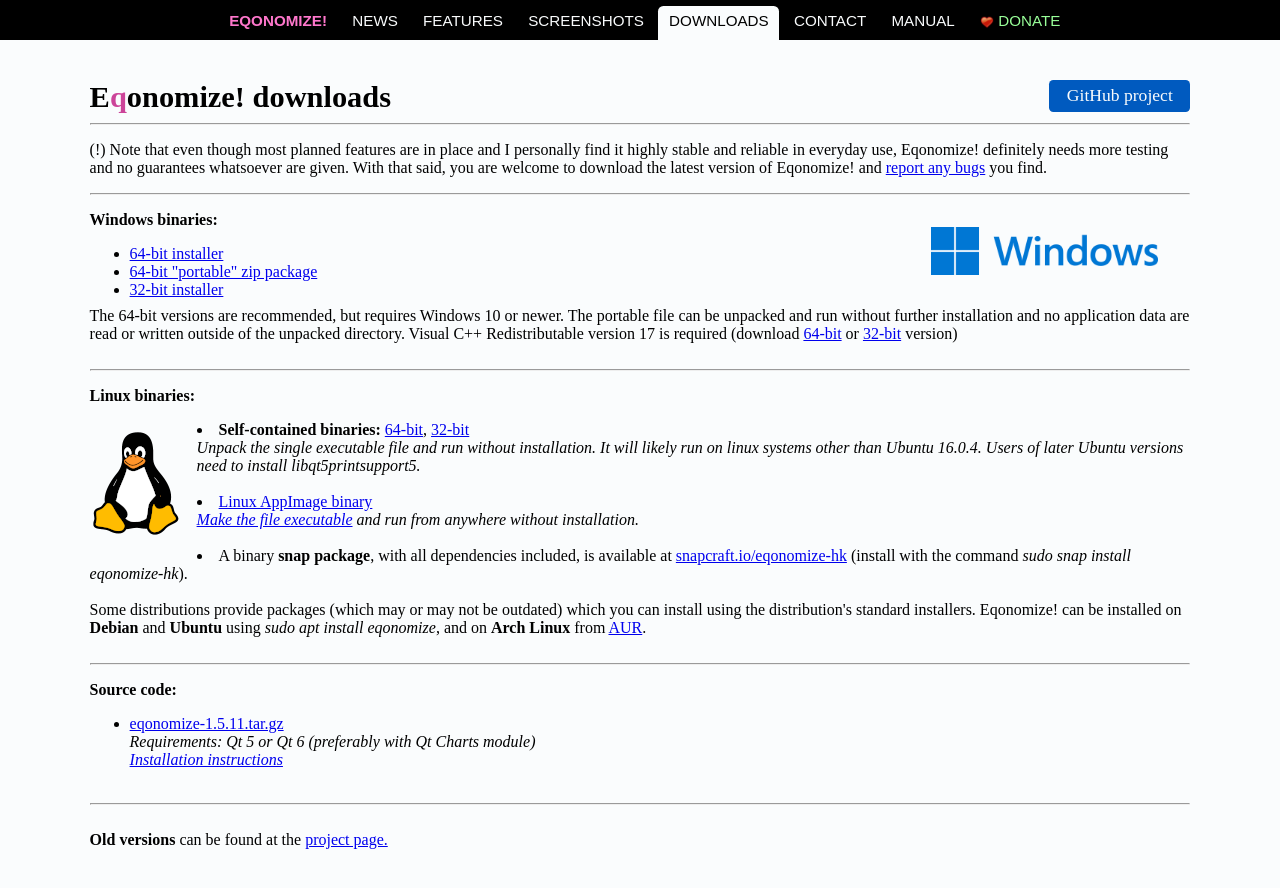
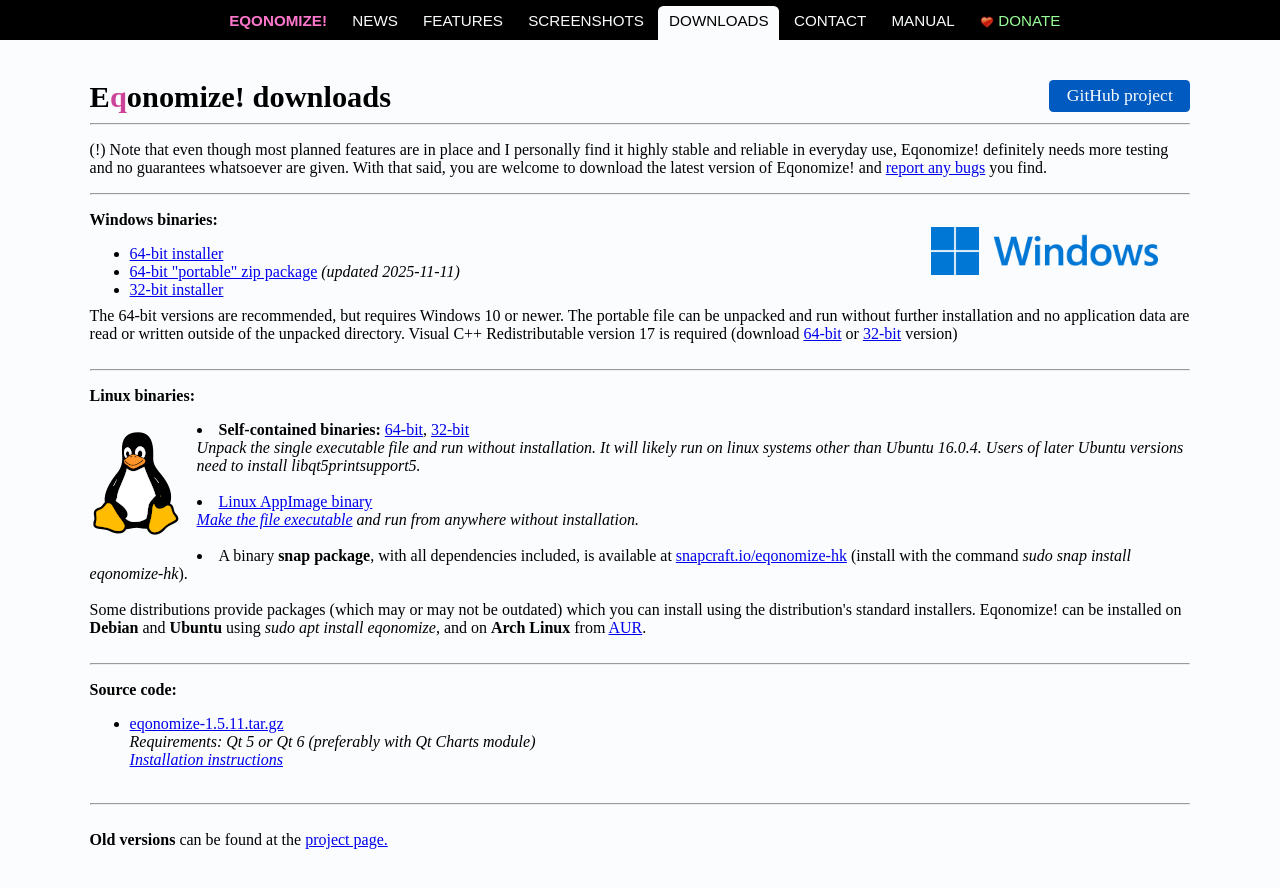
Before and after one commit to Eqonomize/eqonomize.github.io, a plain HTML site: page downloads.html in a window 1280 px wide. Drawn offline with Linux system fonts and the light colour scheme.

Commit message:
Updated zip package

```diff
--- a/downloads.html
+++ b/downloads.html
@@ -48,7 +48,7 @@ Eqonomize! definitely needs more testing and no guarantees whatsoever are given.
 <div class="sectiontitle">Windows binaries:</div>
 <ul>
 <li><a href="https://github.com/Eqonomize/eqonomize/releases/download/v1.5.11/eqonomize-1.5.11-x64.msi">64-bit installer</a></li>
-<li><a href="https://github.com/Eqonomize/eqonomize/releases/download/v1.5.11/eqonomize-1.5.11-x64.zip">64-bit "portable" zip package</a></li>
+<li><a href="https://github.com/Eqonomize/eqonomize/releases/download/v1.5.11/eqonomize-1.5.11b-x64.zip">64-bit "portable" zip package</a> <i>(updated 2025-11-11)</i></li>
 <li><a href="https://github.com/Eqonomize/eqonomize/releases/download/v1.5.11/eqonomize-1.5.11-i386.msi">32-bit installer</a></li>
 </ul>
 The 64-bit versions are recommended, but requires Windows 10 or newer. The portable file can be unpacked and run without further installation and no application data are read or written outside of the unpacked directory. Visual C++ Redistributable version 17 is required (download <a href="https://aka.ms/vs/17/release/vc_redist.x64.exe">64-bit</a> or <a href="https://aka.ms/vs/17/release/vc_redist.x86.exe">32-bit</a> version)
```
